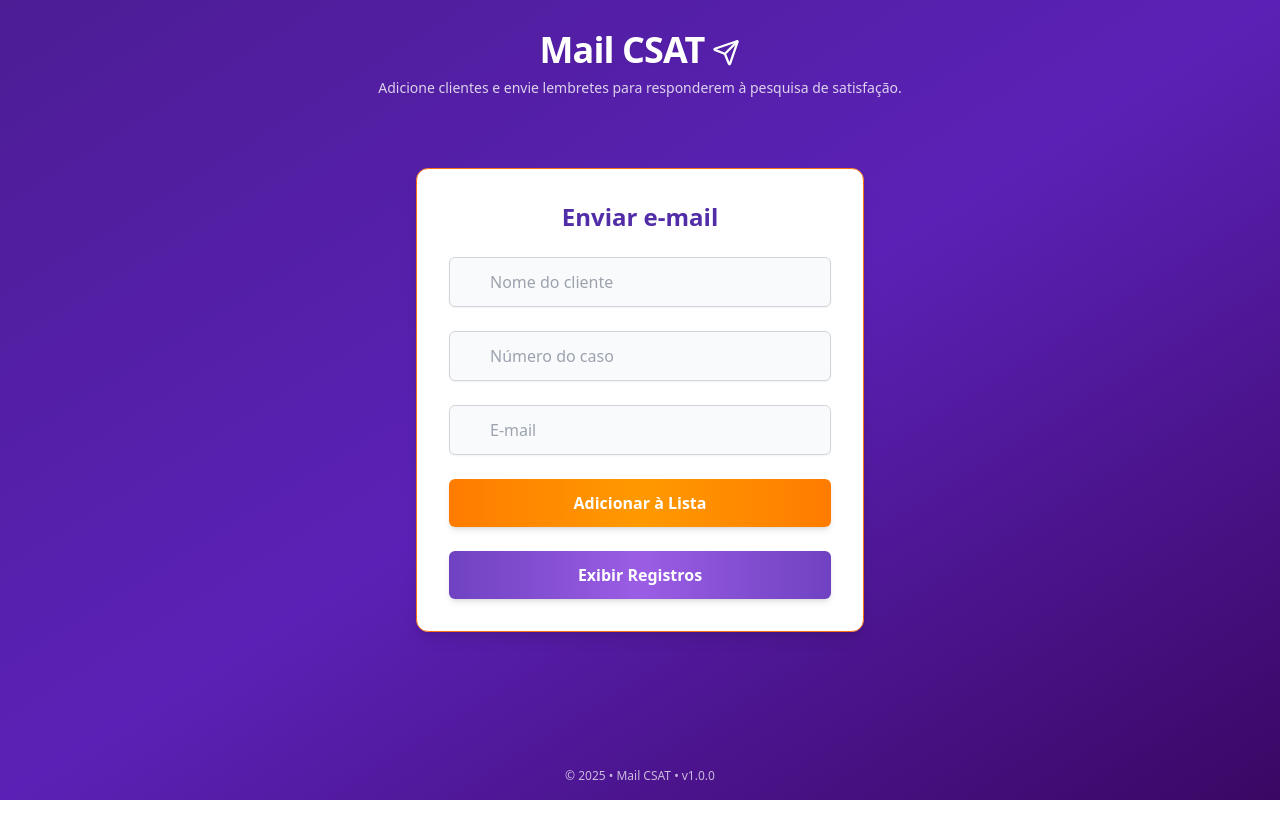
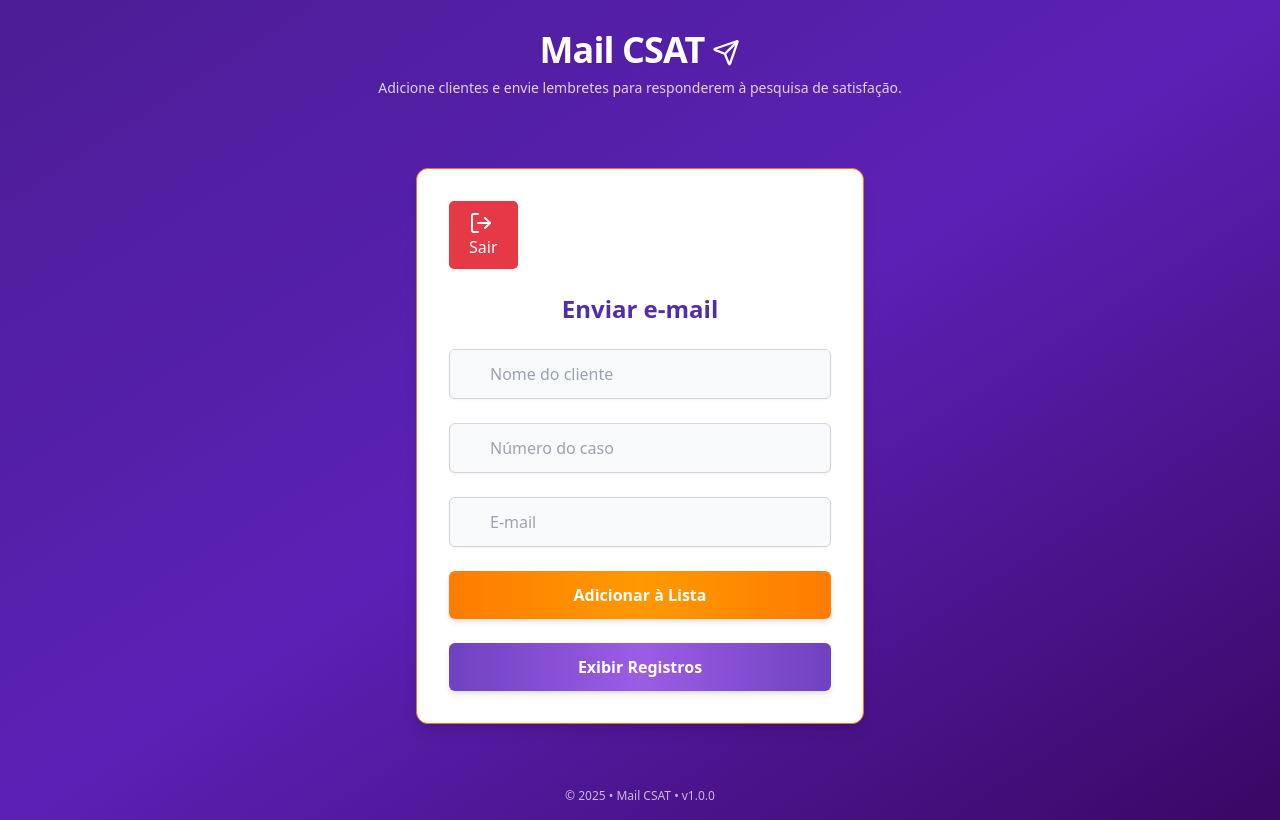
Before and after one commit to viniciusabr/mail-front, a React (Vite) app: page /send-emails in a window 1280 px wide. Built offline with nearby package versions, Linux system fonts and the light colour scheme.

Commit message:
adição do botão sair na tela de envio

```diff
--- a/src/pages/EmailForm/EmailForm.jsx
+++ b/src/pages/EmailForm/EmailForm.jsx
@@ -100,6 +100,7 @@ import FormInput from '../../components/FormInput/FormInput';
 import PendingEmailList from '../../components/PendingEmailList/PendingEmailList';
 import useEmailForm from './useEmailForm';
 import GradientButton from '../../components/GradientButton/GradientButton';
+import Logoff from '../../components/Logoff/Logoff'
 
 const MotionForm = motion.form;
 
@@ -127,6 +128,7 @@ export default function EmailForm() {
   };
 
   return (
+
     <div className="flex flex-col items-center w-full max-w-6xl mx-auto px-4 py-10">
       <AnimatePresence>
         {!layoutShifted ? (
@@ -139,7 +141,9 @@ export default function EmailForm() {
             transition={{ duration: 0.3 }}
             className="w-full max-w-md bg-white rounded-xl shadow-lg border border-orange-500 p-8 space-y-6 text-black"
           >
-            <h2 className="text-2xl font-semibold text-center text-[#512DA8]">Enviar e-mail</h2>
+            <Logoff/>
+            <h2 className="text-2xl font-semibold text-center text-[#512DA8]">Enviar e-mail </h2>
+
 
             <FormInput
               type="text"
```
